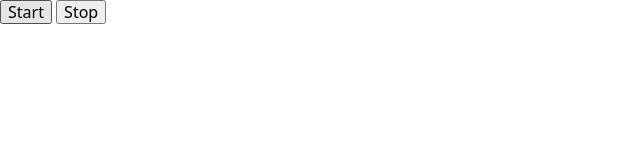
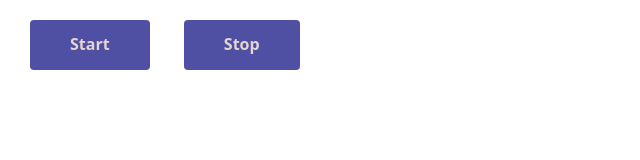
Before and after one commit to TatianaNarizhna/goit-js-hw-11-color-switch, a website built with Parcel: page src/index.html in a window 1280 px wide. Both pictures are taken after a click on the button "Start". Shown: the whole page, without its empty margins (0-640 px from the left). Built offline with nearby package versions, Linux system fonts and the light colour scheme.

Commit message:
finish task

```diff
--- a/src/code.js/color-switch.js
+++ b/src/code.js/color-switch.js
@@ -14,9 +14,10 @@ const colors = [
   }
 
   const TIME_DELAY = 1000;
+  let intervalId = null;
 
   refs.start.addEventListener('click', startColorSwitch);
-//   refs.stop.addEventListener('click', callback);
+  refs.stop.addEventListener('click', stopColorSwitch);
 
   const randomIntegerFromInterval = (min, max) => {
     return Math.floor(Math.random() * (max - min + 1) + min);
@@ -32,8 +33,20 @@ function randomColor () {
 
   function startColorSwitch (e) {
 
-    setInterval(() => {
+    intervalId = setInterval(() => {
         randomColor();
 
     }, TIME_DELAY);
-  }
+    e.target.disabled = 'true';
+    refs.start.removeEventListener('click', startColorSwitch);
+    refs.stop.addEventListener('click', stopColorSwitch);
+  };
+
+  function stopColorSwitch (e) {
+    clearInterval(intervalId);
+
+    refs.start.removeAttribute('disabled');
+    refs.start.addEventListener('click', startColorSwitch);
+    refs.stop.removeEventListener('click', stopColorSwitch);
+
+  };
--- a/src/partials/button.html
+++ b/src/partials/button.html
@@ -1,2 +1,2 @@
-<button type="button" data-action="start">Start</button>
-<button type="button" data-action="stop">Stop</button>
+<button class="button" type="button" data-action="start">Start</button>
+<button class="button" type="button" data-action="stop">Stop</button>
--- a/src/sass/_styles.scss
+++ b/src/sass/_styles.scss
@@ -1,27 +1,15 @@
-.example {
-  font-family: -apple-system, BlinkMacSystemFont, 'Segoe UI', Roboto, Oxygen, Ubuntu, Cantarell,
-    'Open Sans', 'Helvetica Neue', sans-serif;
-  line-height: 1.5;
-  background-color: #fff;
-  color: #424242;
-  max-width: 960px;
-  padding: 16px;
+.button {
+  padding: 10px 40px;
+  margin-top: 20px;
+  margin-left: 30px;
+  border-style: none;
+  outline: none;
+  cursor: pointer;
+
+  background-color: #4f4fa3;
+  color: rgb(228, 212, 212);
+  font-weight: bold;
+  font-size: 16px;
+  line-height: 1.87;
+  border-radius: 4px;
 }
-
-.example code {
-  font-family: monospace;
-  font-size: 16px;
-  font-weight: 700;
-  background-color: #009688;
-  color: #fff;
-  padding: 2px 6px;
-  border-radius: 2px;
-}
-
-.example .background {
-  height: 240px;
-  // Путь к изображениям из SASS-файла всегда такой, как из папки css
-  background-image: url('../images/demo.jpg');
-  background-size: cover;
-  background-position: center;
-}
```
